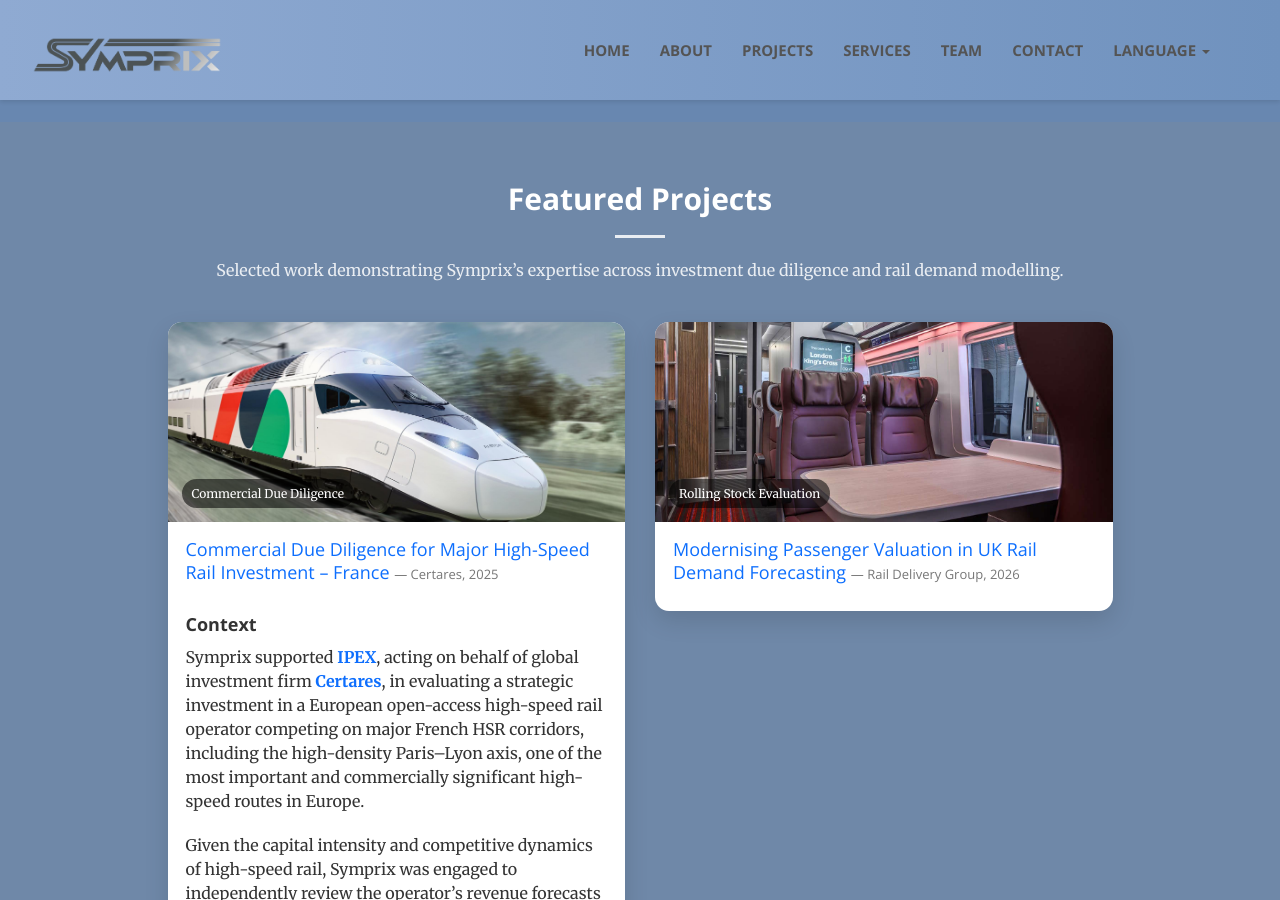
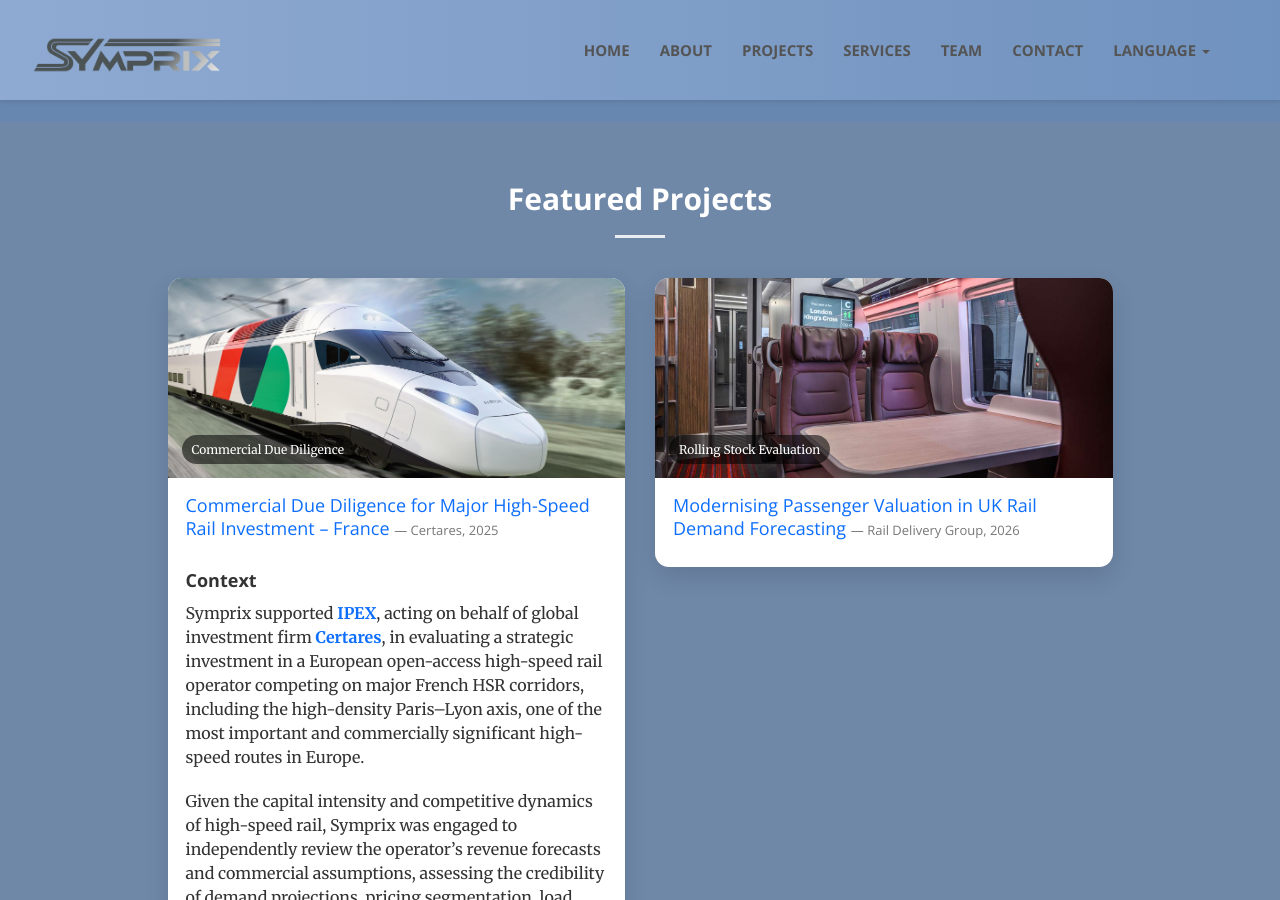
Before and after one commit to CD-Symprix/symprix, a Jekyll site: the page projects.html, which Jekyll copies as it is, in a window 1280 px wide and 900 px high, scrolled down 563 px. Built offline with Jekyll 4.4.1, drawn with Linux system fonts in a browser that asks for light colours.

Commit message:
Update projects.html

```diff
--- a/projects.html
+++ b/projects.html
@@ -272,7 +272,7 @@
             <h2 class="section-heading"><b>Featured Projects</b></h2>
             <hr class="primary">
             <p class="text-muted featured-subtitle">
-              Selected work demonstrating Symprix’s expertise across investment due diligence and rail demand modelling.
+
             </p>
           </div>
 
@@ -286,7 +286,6 @@
                 <a class="fp-media" role="button"
                    data-toggle="collapse" data-parent="#accordion-featured"
                    href="#feat1body" aria-expanded="true" aria-controls="feat1body">
-                  <!-- Replace with your real image path -->
                   <img src="img/P1.jpg" class="img-responsive" alt="High-speed rail investment commercial due diligence">
                   <span class="fp-badge">Commercial Due Diligence</span>
                 </a>
```
